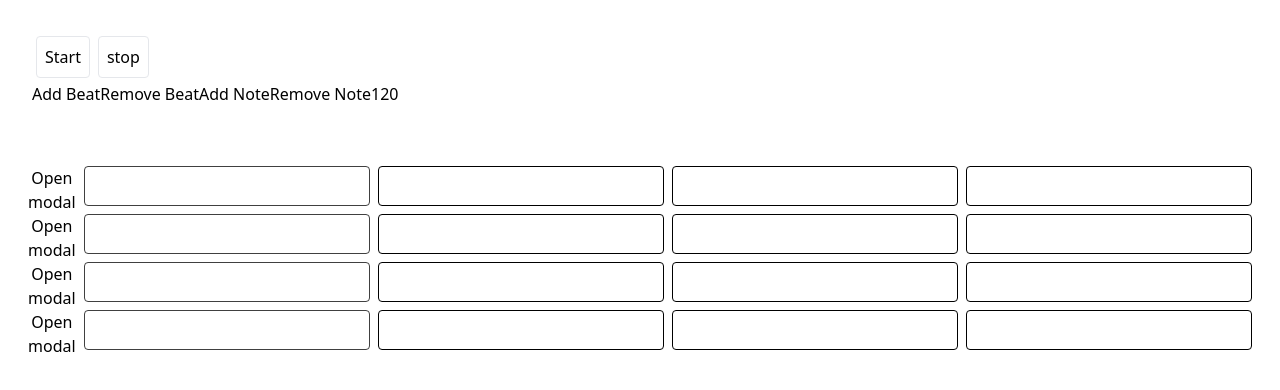
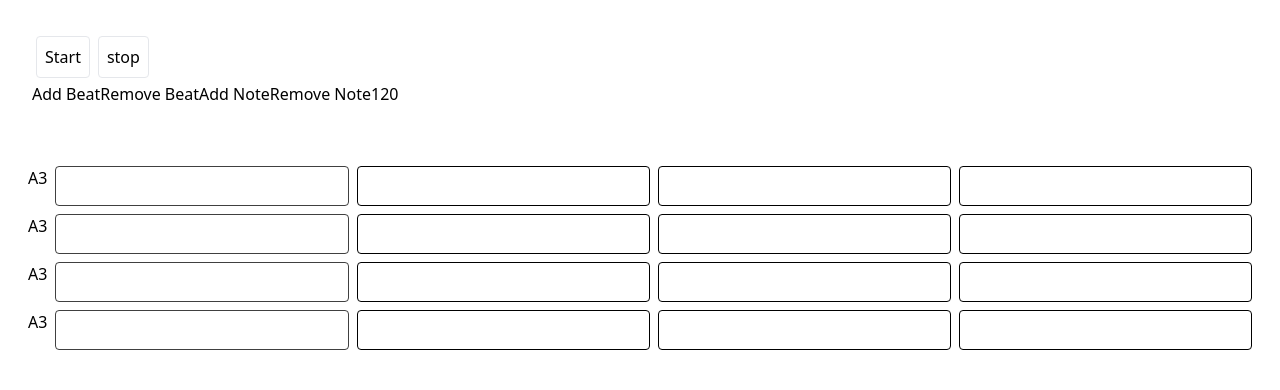
Before and after one commit to farmeroy/synth-app, a Next.js app: page /sequencer in a window 1280 px wide. Shown: the top 390 px of the page. Built offline with nearby package versions, Linux system fonts and the light colour scheme.

Commit message:
modal wrapper changes

```diff
--- a/src/components/notes/NoteControls/index.tsx
+++ b/src/components/notes/NoteControls/index.tsx
@@ -1,4 +1,4 @@
-import { ChangeEvent, useState } from "react";
+import { useState } from "react";
 import { useRecoilState } from "recoil";
 import noteState from "../../../lib/store/noteState";
 import ModalWrapper from "../../shared/ModalWrapper/ModalWrapper";
@@ -17,14 +17,10 @@ const NoteControls = ({ index }: NoteControlsProps) => {
 
   return (
     <div className="m-1">
-      <button onClick={() => setModalIsOpen((state) => !state)}>
-        Open modal
-      </button>
-      {modalIsOpen ? (
-        <ModalWrapper onClose={() => setModalIsOpen(false)}>
-          <NotePicker setNote={handleSetNote} />
-        </ModalWrapper>
-      ) : null}
+      <button onClick={() => setModalIsOpen(true)}>{noteRow.note}</button>
+      <ModalWrapper isOpen={modalIsOpen} onClose={() => setModalIsOpen(false)}>
+        <NotePicker setNote={handleSetNote} />
+      </ModalWrapper>
     </div>
   );
 };
--- a/src/components/shared/ModalWrapper/ModalWrapper.tsx
+++ b/src/components/shared/ModalWrapper/ModalWrapper.tsx
@@ -3,10 +3,11 @@ import { ReactNode } from "react";
 interface ModalWrapperProps {
   children: ReactNode;
   onClose: () => void;
+  isOpen: boolean;
 }
 
-const ModalWrapper = ({ children, onClose }: ModalWrapperProps) => {
-  return (
+const ModalWrapper = ({ isOpen, children, onClose }: ModalWrapperProps) => {
+  return isOpen ? (
     <div className="relative z-50">
       <div
         onClick={onClose}
@@ -23,7 +24,7 @@ const ModalWrapper = ({ children, onClose }: ModalWrapperProps) => {
         </div>
       </div>
     </div>
-  );
+  ) : null;
 };
 
 export default ModalWrapper;
```
